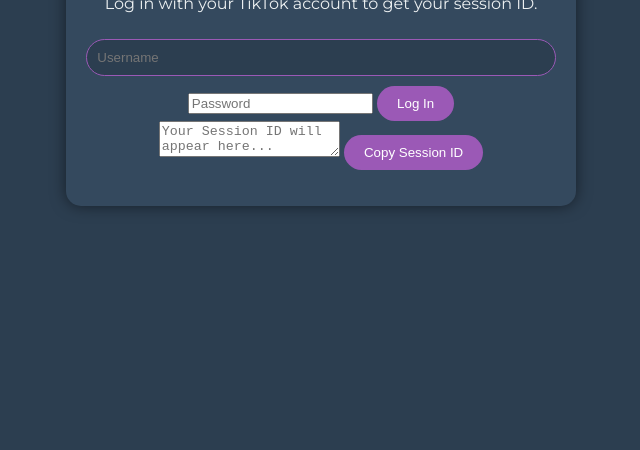
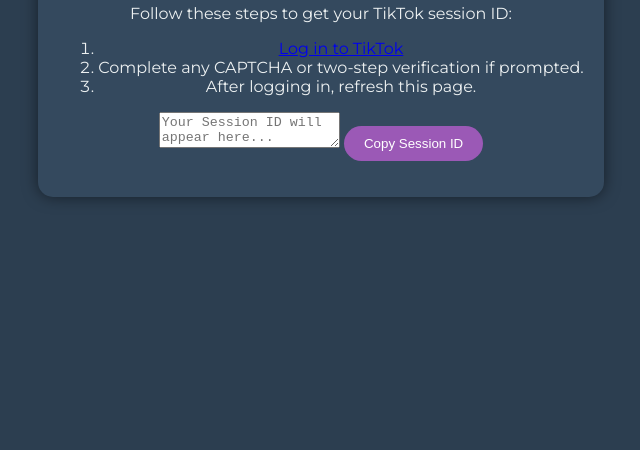
Before and after one commit to misp-tiktok/Tiktok-Font-Method, a plain HTML site: page get-session-id.html in a window 1280 px wide. Shown: the part 350-800 px from the top of the page, without its empty margins (319-959 px from the left). Drawn offline with Linux system fonts and the light colour scheme.

Commit message:
Update get-session-id.html

```diff
--- a/get-session-id.html
+++ b/get-session-id.html
@@ -10,12 +10,12 @@
 <body>
     <div class="container">
         <h1>Get Your Session ID</h1>
-        <p>Log in with your TikTok account to get your session ID.</p>
-        <form id="loginForm">
-            <input type="text" id="username" placeholder="Username" required>
-            <input type="password" id="password" placeholder="Password" required>
-            <button type="submit">Log In</button>
-        </form>
+        <p>Follow these steps to get your TikTok session ID:</p>
+        <ol>
+            <li><a href="https://www.tiktok.com/login" target="_blank">Log in to TikTok</a></li>
+            <li>Complete any CAPTCHA or two-step verification if prompted.</li>
+            <li>After logging in, refresh this page.</li>
+        </ol>
         <textarea id="sessionId" readonly placeholder="Your Session ID will appear here..."></textarea>
         <button id="copyBtn">Copy Session ID</button>
         <p id="status"></p>
```
